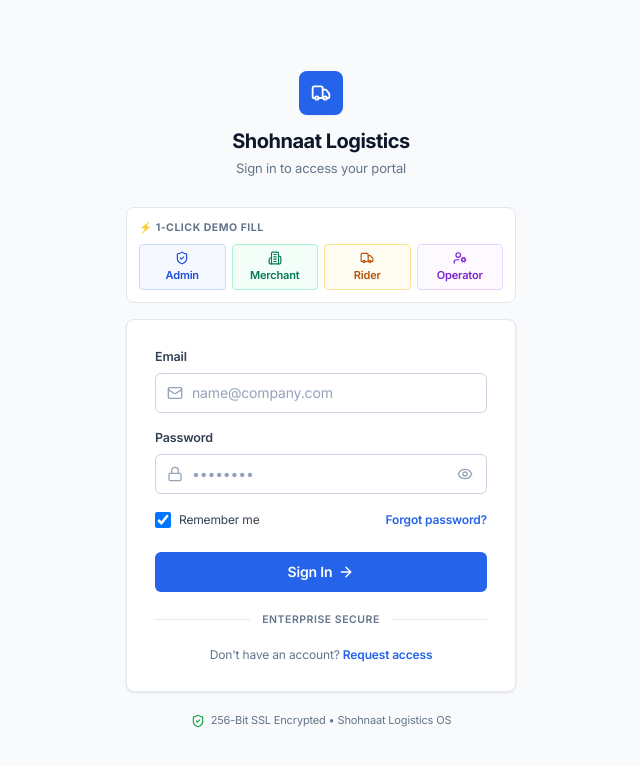
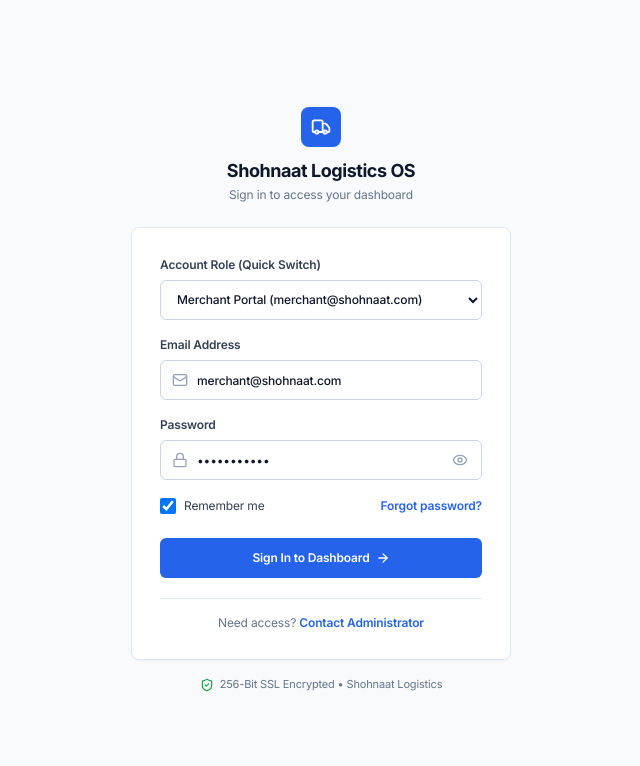
Before and after one commit to developerbadsa/courier-app, a Next.js app in the folder frontend/: page /login in a window 1280 px wide. Shown: the top 766 px of the page, without its empty margins (319-959 px from the left). Built offline with nearby package versions, Linux system fonts and the light colour scheme.

Commit message:
deploy: update

```diff
--- a/frontend/src/app/(auth)/login/page.tsx
+++ b/frontend/src/app/(auth)/login/page.tsx
@@ -8,67 +8,57 @@
   Eye,
   EyeOff,
   ShieldCheck,
-  Building2,
   Truck,
-  UserCog,
   ArrowRight,
-  CheckCircle2,
   AlertCircle
 } from 'lucide-react';
 
-const DEMO_USERS = [
-  {
-    role: 'super_admin',
-    label: 'Admin',
+const ROLE_PRESETS: Record<string, { email: string; pass: string; label: string; redirect: string }> = {
+  super_admin: {
     email: 'admin@shohnaat.com',
-    password: 'admin123',
-    icon: ShieldCheck,
-    color: 'border-blue-200 bg-blue-50/60 text-blue-700 hover:bg-blue-100/70',
-    target: '/admin',
+    pass: 'admin123',
+    label: 'Superadmin Console',
+    redirect: '/admin',
   },
-  {
-    role: 'merchant',
-    label: 'Merchant',
+  merchant: {
     email: 'merchant@shohnaat.com',
-    password: 'merchant123',
-    icon: Building2,
-    color: 'border-emerald-200 bg-emerald-50/60 text-emerald-700 hover:bg-emerald-100/70',
-    target: '/dashboard',
+    pass: 'merchant123',
+    label: 'Merchant Portal',
+    redirect: '/dashboard',
   },
-  {
-    role: 'rider',
-    label: 'Rider',
+  rider: {
     email: 'rider@shohnaat.com',
-    password: 'rider123',
-    icon: Truck,
-    color: 'border-amber-200 bg-amber-50/60 text-amber-700 hover:bg-amber-100/70',
-    target: '/rider',
+    pass: 'rider123',
+    label: 'Field Rider App',
+    redirect: '/rider',
   },
-  {
-    role: 'operator',
-    label: 'Operator',
+  operator: {
     email: 'operator@shohnaat.com',
-    password: 'operator123',
-    icon: UserCog,
-    color: 'border-purple-200 bg-purple-50/60 text-purple-700 hover:bg-purple-100/70',
-    target: '/admin',
+    pass: 'operator123',
+    label: 'Hub Operator',
+    redirect: '/admin',
   },
-];
+};
 
 export default function LoginPage() {
-  const [email, setEmail] = useState('');
-  const [password, setPassword] = useState('');
+  const [selectedRole, setSelectedRole] = useState<string>('merchant');
+  const [email, setEmail] = useState<string>('merchant@shohnaat.com');
+  const [password, setPassword] = useState<string>('merchant123');
   const [showPassword, setShowPassword] = useState(false);
   const [rememberMe, setRememberMe] = useState(true);
   const [isLoading, setIsLoading] = useState(false);
-  const [selectedRole, setSelectedRole] = useState<string | null>(null);
   const [error, setError] = useState<string | null>(null);
 
-  const handleFill = (user: typeof DEMO_USERS[0]) => {
-    setEmail(user.email);
-    setPassword(user.password);
-    setSelectedRole(user.label);
+  const handleRoleChange = (roleKey: string) => {
+    setSelectedRole(roleKey);
     setError(null);
+    if (roleKey && ROLE_PRESETS[roleKey]) {
+      setEmail(ROLE_PRESETS[roleKey].email);
+      setPassword(ROLE_PRESETS[roleKey].pass);
+    } else {
+      setEmail('');
+      setPassword('');
+    }
   };
 
   const handleLogin = async (e: React.FormEvent) => {
@@ -102,6 +92,7 @@
           window.location.href = '/dashboard';
         }
       } else {
+        // Fallback for preset test logins
         if (email === 'admin@shohnaat.com' && password === 'admin123') {
           window.location.href = '/admin';
         } else if (email === 'merchant@shohnaat.com') {
@@ -113,6 +104,7 @@
         }
       }
     } catch {
+      // Offline / Network fallback
       if (email === 'admin@shohnaat.com' && password === 'admin123') {
         window.location.href = '/admin';
       } else if (email.includes('rider')) {
@@ -127,55 +119,22 @@
 
   return (
     <div className="min-h-screen w-full flex items-center justify-center p-4 bg-[#F8FAFC] selection:bg-blue-600 selection:text-white font-sans">
-      <div className="w-full max-w-[390px] my-8">
+      <div className="w-full max-w-[380px] my-8">
         {/* Brand Logomark */}
-        <div className="text-center mb-7">
-          <div className="inline-flex items-center justify-center w-11 h-11 rounded-lg bg-[#2563EB] text-white shadow-sm mb-3">
+        <div className="text-center mb-6">
+          <div className="inline-flex items-center justify-center w-10 h-10 rounded-lg bg-[#2563EB] text-white shadow-xs mb-2.5">
             <Truck className="w-5 h-5 stroke-[2.2]" />
           </div>
-          <h1 className="text-xl font-bold tracking-tight text-[#0F172A]">
-            Shohnaat Logistics
+          <h1 className="text-lg font-bold tracking-tight text-[#0F172A]">
+            Shohnaat Logistics OS
           </h1>
-          <p className="text-[13px] text-[#64748B] mt-1 font-normal">
-            Sign in to access your portal
+          <p className="text-xs text-[#64748B] mt-0.5 font-normal">
+            Sign in to access your dashboard
           </p>
         </div>
 
-        {/* 1-Click Test Credentials Strip */}
-        <div className="mb-4 bg-white border border-[#E2E8F0] rounded-lg p-3 shadow-xs">
-          <div className="flex items-center justify-between mb-2">
-            <span className="text-[10.5px] font-bold uppercase tracking-wider text-[#64748B]">
-              ⚡ 1-Click Demo Fill
-            </span>
-            {selectedRole && (
-              <span className="text-[11px] font-semibold text-[#2563EB] flex items-center gap-1">
-                <CheckCircle2 className="w-3 h-3 text-[#16A34A]" /> {selectedRole} Ready
-              </span>
-            )}
-          </div>
-          <div className="grid grid-cols-4 gap-1.5">
-            {DEMO_USERS.map((u) => {
-              const Icon = u.icon;
-              const isSelected = selectedRole === u.label;
-              return (
-                <button
-                  key={u.role}
-                  type="button"
-                  onClick={() => handleFill(u)}
-                  className={`flex flex-col items-center justify-center py-1.5 px-1 rounded border text-[11px] font-semibold transition-all ${
-                    u.color
-                  } ${isSelected ? 'ring-2 ring-[#2563EB] shadow-xs' : ''}`}
-                >
-                  <Icon className="w-3.5 h-3.5 mb-0.5 shrink-0" />
-                  <span className="truncate">{u.label}</span>
-                </button>
-              );
-            })}
-          </div>
-        </div>
-
-        {/* Crisp Enterprise Form Card */}
-        <div className="bg-white border border-[#E2E8F0] rounded-lg p-6 sm:p-7 shadow-[0_1px_3px_0_rgba(0,0,0,0.06),0_1px_2px_0_rgba(0,0,0,0.04)]">
+        {/* Single Crisp Enterprise Form Card */}
+        <div className="bg-white border border-[#E2E8F0] rounded-lg p-6 sm:p-7 shadow-[0_1px_3px_0_rgba(0,0,0,0.04)]">
           {error && (
             <div className="mb-4 p-2.5 rounded-md bg-red-50 border border-red-200 text-xs text-red-700 flex items-center gap-2">
               <AlertCircle className="w-4 h-4 text-red-600 shrink-0" />
@@ -184,13 +143,35 @@
           )}
 
           <form onSubmit={handleLogin} className="space-y-4">
+            {/* Simple Role Selector Dropdown */}
+            <div>
+              <label
+                htmlFor="role-select"
+                className="block text-[12px] font-semibold text-[#334155] mb-1.5"
+              >
+                Account Role (Quick Switch)
+              </label>
+              <select
+                id="role-select"
+                value={selectedRole}
+                onChange={(e) => handleRoleChange(e.target.value)}
+                className="w-full h-10 px-3 text-xs bg-white border border-[#CBD5E1] rounded-md text-[#0F172A] focus:outline-none focus:border-[#2563EB] focus:ring-2 focus:ring-[#2563EB]/15 cursor-pointer font-medium"
+              >
+                <option value="merchant">Merchant Portal (merchant@shohnaat.com)</option>
+                <option value="super_admin">Superadmin Console (admin@shohnaat.com)</option>
+                <option value="rider">Field Rider App (rider@shohnaat.com)</option>
+                <option value="operator">Hub Operator (operator@shohnaat.com)</option>
+                <option value="">Custom Account (Enter manually)</option>
+              </select>
+            </div>
+
             {/* Email Field */}
             <div>
               <label
                 htmlFor="email"
-                className="block text-[12.5px] font-semibold text-[#334155] mb-1.5"
+                className="block text-[12px] font-semibold text-[#334155] mb-1.5"
               >
-                Email
+                Email Address
               </label>
               <div className="relative flex items-center">
                 <span className="absolute left-3 text-slate-400 pointer-events-none">
@@ -204,9 +185,9 @@
                   value={email}
                   onChange={(e) => {
                     setEmail(e.target.value);
-                    setSelectedRole(null);
+                    setSelectedRole('');
                   }}
-                  className="w-full h-10 pl-9 pr-3 text-sm bg-white border border-[#CBD5E1] rounded-md text-[#0F172A] placeholder:text-slate-400 focus:outline-none focus:border-[#2563EB] focus:ring-2 focus:ring-[#2563EB]/15 transition-all"
+                  className="w-full h-10 pl-9 pr-3 text-xs bg-white border border-[#CBD5E1] rounded-md text-[#0F172A] placeholder:text-slate-400 focus:outline-none focus:border-[#2563EB] focus:ring-2 focus:ring-[#2563EB]/15 transition-all font-medium"
                 />
               </div>
             </div>
@@ -215,7 +196,7 @@
             <div>
               <label
                 htmlFor="password"
-                className="block text-[12.5px] font-semibold text-[#334155] mb-1.5"
+                className="block text-[12px] font-semibold text-[#334155] mb-1.5"
               >
                 Password
               </label>
@@ -231,9 +212,9 @@
                   value={password}
                   onChange={(e) => {
                     setPassword(e.target.value);
-                    setSelectedRole(null);
+                    setSelectedRole('');
                   }}
-                  className="w-full h-10 pl-9 pr-10 text-sm bg-white border border-[#CBD5E1] rounded-md text-[#0F172A] placeholder:text-slate-400 focus:outline-none focus:border-[#2563EB] focus:ring-2 focus:ring-[#2563EB]/15 transition-all"
+                  className="w-full h-10 pl-9 pr-10 text-xs bg-white border border-[#CBD5E1] rounded-md text-[#0F172A] placeholder:text-slate-400 focus:outline-none focus:border-[#2563EB] focus:ring-2 focus:ring-[#2563EB]/15 transition-all"
                 />
                 <button
                   type="button"
@@ -275,45 +256,36 @@
               <button
                 type="submit"
                 disabled={isLoading}
-                className="w-full h-10 rounded-md bg-[#2563EB] hover:bg-[#1E40AF] active:bg-[#1D4ED8] text-white text-sm font-semibold shadow-xs hover:shadow transition-all flex items-center justify-center gap-1.5 disabled:opacity-60 disabled:cursor-not-allowed"
+                className="w-full h-10 rounded-md bg-[#2563EB] hover:bg-[#1E40AF] active:bg-[#1D4ED8] text-white text-xs font-semibold shadow-xs transition-all flex items-center justify-center gap-1.5 disabled:opacity-60 disabled:cursor-not-allowed"
               >
                 {isLoading ? (
                   <div className="w-4 h-4 border-2 border-white border-t-transparent rounded-full animate-spin" />
                 ) : (
                   <>
-                    <span>Sign In</span>
-                    <ArrowRight className="w-4 h-4 stroke-[2.2]" />
+                    <span>Sign In to Dashboard</span>
+                    <ArrowRight className="w-3.5 h-3.5 stroke-[2.2]" />
                   </>
                 )}
               </button>
             </div>
           </form>
 
-          {/* Divider */}
-          <div className="my-5 flex items-center gap-3">
-            <div className="h-px flex-1 bg-[#E2E8F0]" />
-            <span className="text-[10.5px] text-[#64748B] font-semibold uppercase tracking-wider">
-              Enterprise Secure
-            </span>
-            <div className="h-px flex-1 bg-[#E2E8F0]" />
-          </div>
-
-          {/* Sign Up / Access Request */}
-          <div className="text-center text-xs text-[#64748B]">
-            Don&apos;t have an account?{' '}
+          {/* Clean Security Footer */}
+          <div className="mt-5 pt-4 border-t border-[#E2E8F0] text-center text-xs text-[#64748B]">
+            Need access?{' '}
             <Link
               href="/request-access"
               className="text-[#2563EB] font-semibold hover:text-[#1E40AF] hover:underline"
             >
-              Request access
+              Contact Administrator
             </Link>
           </div>
         </div>
 
-        {/* Global Security Footer */}
-        <div className="mt-5 text-center text-[11px] text-[#64748B] flex items-center justify-center gap-1.5">
+        {/* 256-Bit SSL Footer */}
+        <div className="mt-4 text-center text-[11px] text-[#64748B] flex items-center justify-center gap-1.5">
           <ShieldCheck className="w-3.5 h-3.5 text-[#16A34A]" />
-          <span>256-Bit SSL Encrypted • Shohnaat Logistics OS</span>
+          <span>256-Bit SSL Encrypted • Shohnaat Logistics</span>
         </div>
       </div>
     </div>
```
